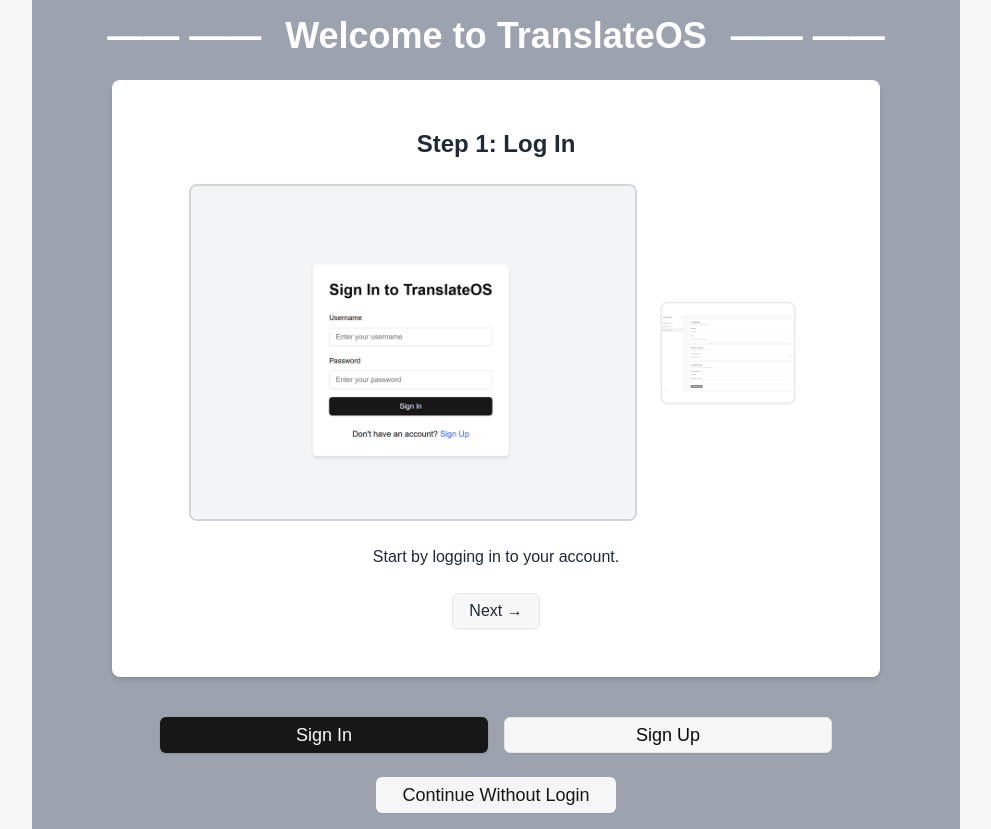
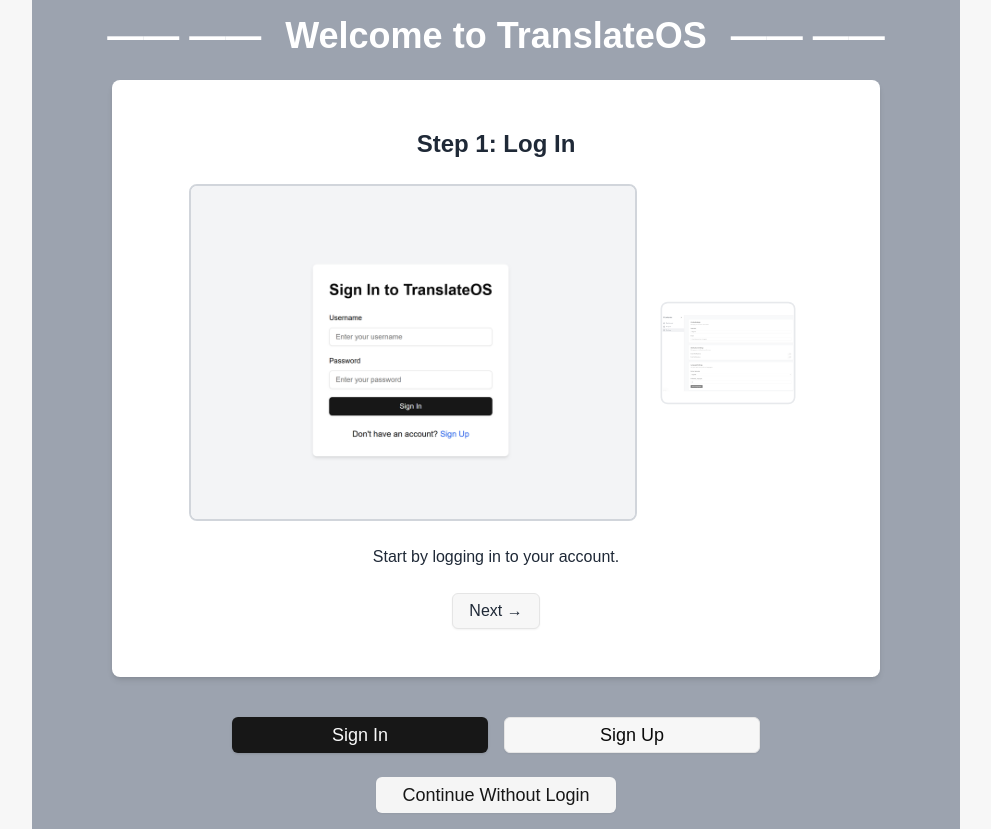
Before and after one commit to livio9/HappyTrans_Frontend, a Next.js app: page /welcome in a window 1280 px wide. Shown: the whole page, without its empty margins (144-1135 px from the left). Built offline with nearby package versions, Linux system fonts and the light colour scheme.

Commit message:
fix: 修复signin按钮问题

```diff
--- a/src/app/welcome/page.tsx
+++ b/src/app/welcome/page.tsx
@@ -135,12 +135,16 @@
 
         {/* 登录和注册按钮平齐排列，使用flex布局并居中 */}
         <div className="flex flex-col md:flex-row space-y-4 md:space-y-0 md:space-x-4 mt-6 md:mt-10 w-full max-w-2xl justify-center mx-auto">
-          <Button className="w-full md:w-1/2 text-sm md:text-lg py-2 md:py-3">
-            <Link href="/signin">Sign In</Link>
-          </Button>
-          <Button variant="outline" className="w-full md:w-1/2 text-sm md:text-lg py-2 md:py-3">
-            <Link href="/signup">Sign Up</Link>
-          </Button>
+          <Link href="/signin">
+            <Button className="w-full md:w-64 text-sm md:text-lg py-2 md:py-3">
+              Sign In
+            </Button>
+          </Link>
+          <Link href="/signup">
+            <Button variant="outline" className="w-full md:w-64 text-sm md:text-lg py-2 md:py-3">
+              Sign Up
+            </Button>
+          </Link>
         </div>
 
         {/* 继续按钮居中，宽度适中 */}
```
